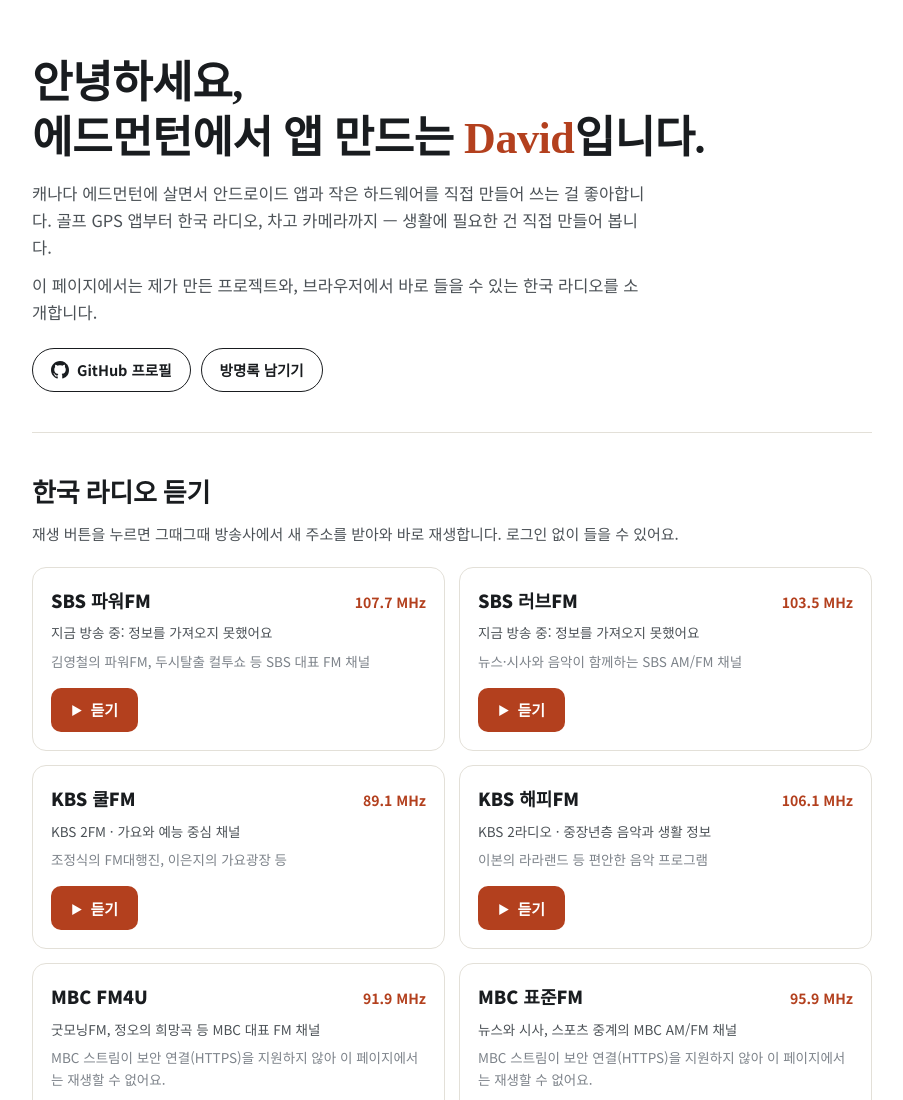
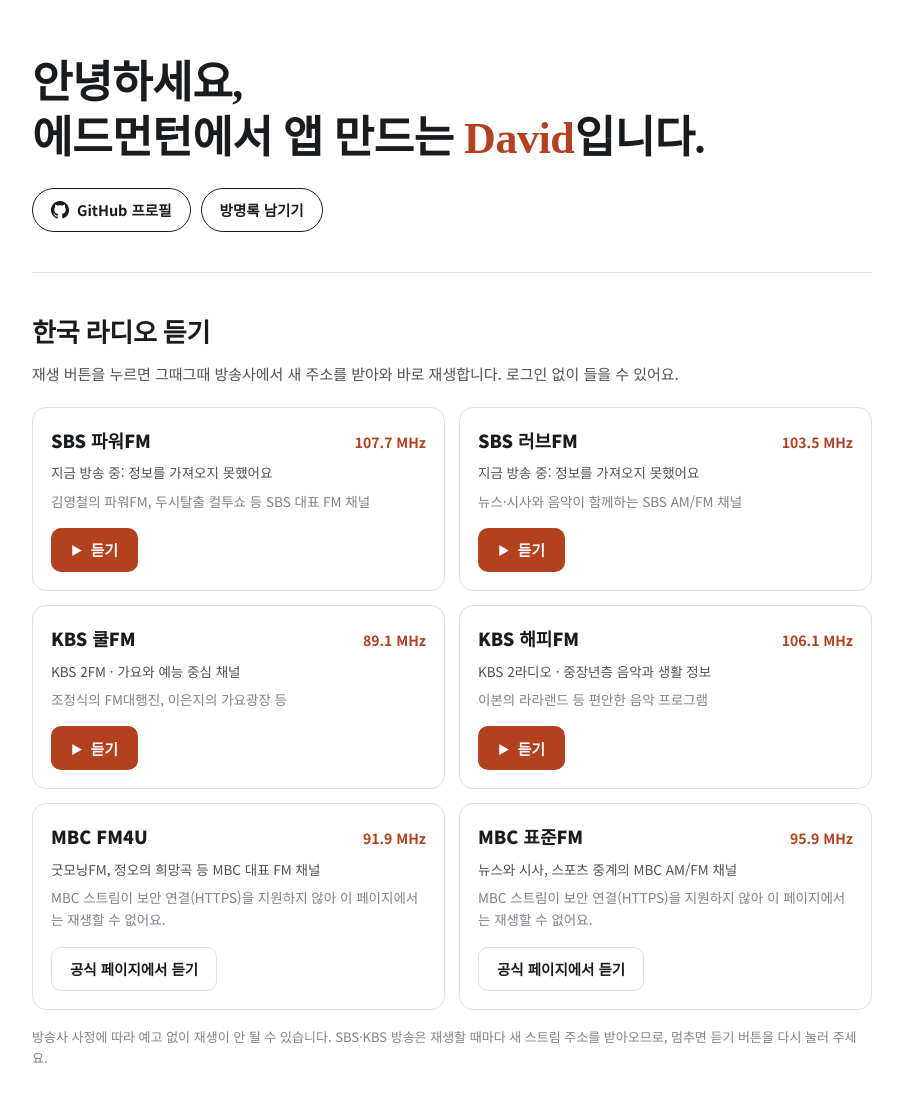
Before and after one commit to davidyckim-cks/davidyckim-cks.github.io, a plain HTML site: page index.html in a window 1280 px wide. Shown: the top 1100 px of the page, without its empty margins (188-1091 px from the left). Drawn offline with nearby package versions, Linux system fonts and the light colour scheme; no server answers.

Commit message:
Update index.html

```diff
--- a/index.html
+++ b/index.html
@@ -249,8 +249,6 @@
       <!-- 소개 -->
       <header class="intro">
         <h1 class="hello">안녕하세요,<br />에드먼턴에서 앱 만드는 <em>David</em>입니다.</h1>
-        <p>캐나다 에드먼턴에 살면서 안드로이드 앱과 작은 하드웨어를 직접 만들어 쓰는 걸 좋아합니다. 골프 GPS 앱부터 한국 라디오, 차고 카메라까지 — 생활에 필요한 건 직접 만들어 봅니다.</p>
-        <p>이 페이지에서는 제가 만든 프로젝트와, 브라우저에서 바로 들을 수 있는 한국 라디오를 소개합니다.</p>
         <div class="links">
           <a class="btn-link" href="https://github.com/davidyckim-cks" target="_blank" rel="noopener">
             <svg viewBox="0 0 16 16" fill="currentColor" aria-hidden="true"><path d="M8 0C3.58 0 0 3.58 0 8c0 3.54 2.29 6.53 5.47 7.59.4.07.55-.17.55-.38 0-.19-.01-.82-.01-1.49-2.01.37-2.53-.49-2.69-.94-.09-.23-.48-.94-.82-1.13-.28-.15-.68-.52-.01-.53.63-.01 1.08.58 1.23.82.72 1.21 1.87.87 2.33.66.07-.52.28-.87.51-1.07-1.78-.2-3.64-.89-3.64-3.95 0-.87.31-1.59.82-2.15-.08-.2-.36-1.02.08-2.12 0 0 .67-.21 2.2.82.64-.18 1.32-.27 2-.27s1.36.09 2 .27c1.53-1.04 2.2-.82 2.2-.82.44 1.1.16 1.92.08 2.12.51.56.82 1.27.82 2.15 0 3.07-1.87 3.75-3.65 3.95.29.25.54.73.54 1.48 0 1.07-.01 1.93-.01 2.2 0 .21.15.46.55.38A8.01 8.01 0 0 0 16 8c0-4.42-3.58-8-8-8Z"/></svg>
```
